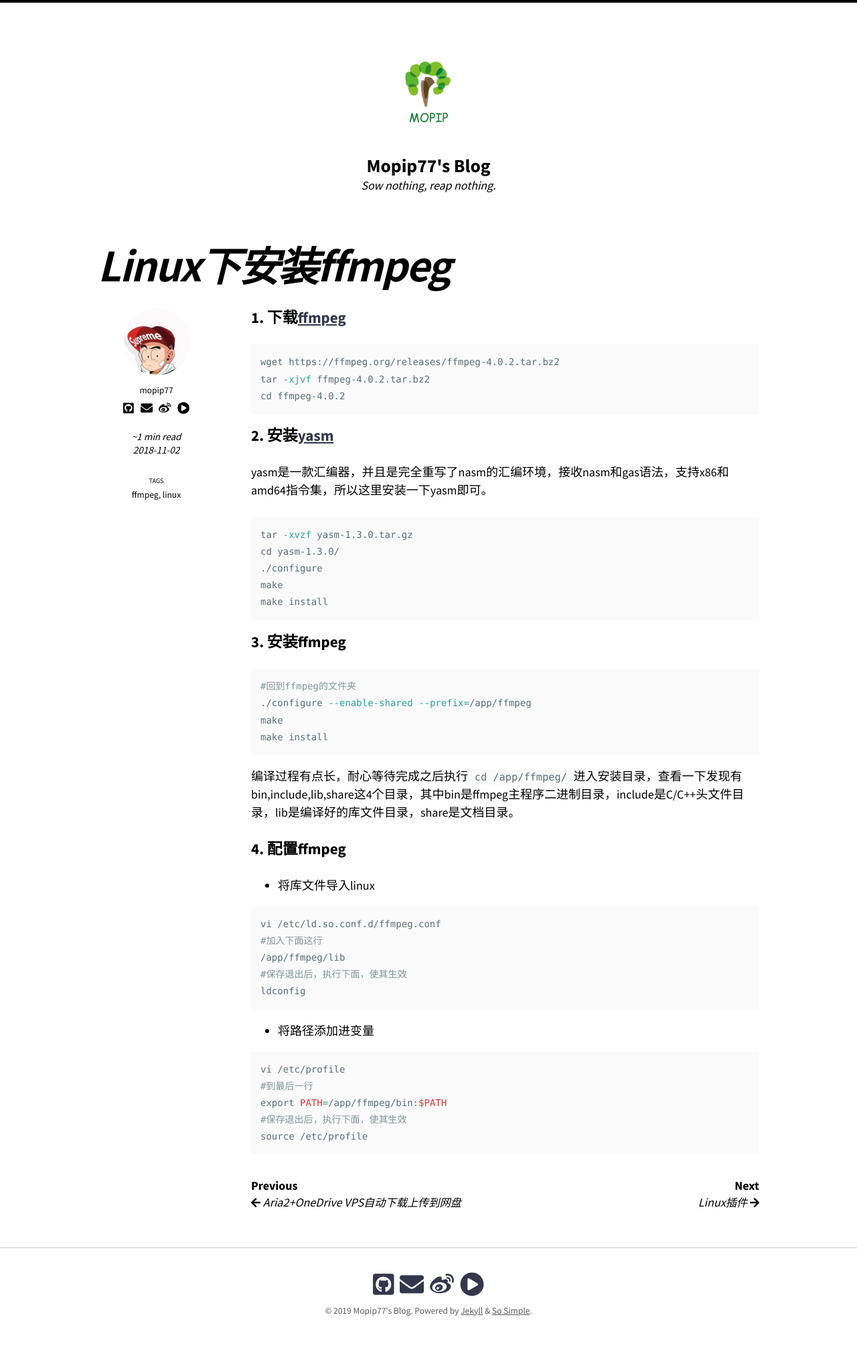
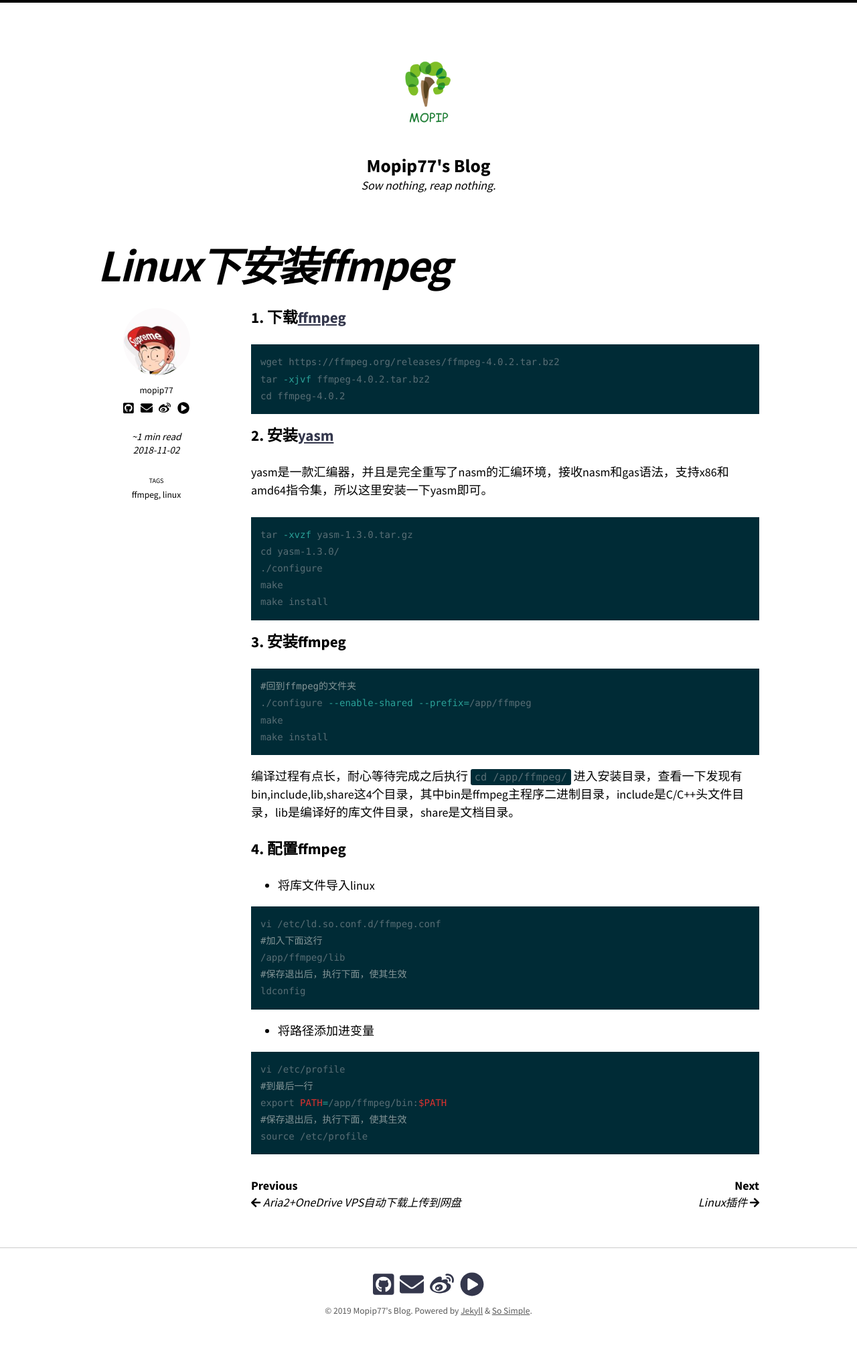
Before and after one commit to Mopip77/mopip77.github.io, a Jekyll site: the page built from _posts/2018-11-02-Linux下安装ffmpeg.md, in a window 1280 px wide. Shown: the whole page at 67% size. Built offline with Jekyll 4.4.1, drawn with Linux system fonts in a browser that asks for light colours; nearby versions of some CDN libraries.

Commit message:
修改代码框背景颜色

```diff
--- a/_sass/so-simple/_variables.scss
+++ b/_sass/so-simple/_variables.scss
@@ -98,7 +98,7 @@ $youtube-color: #bb0000 !default;
 $xing-color: #006567 !default;
 
 /* Syntax highlighting (base16) colors */
-$base00: #fafafa !default;
+$base00: #002b36 !default;
 $base01: #073642 !default;
 $base02: #586e75 !default;
 $base03: #657b83 !default;
```
